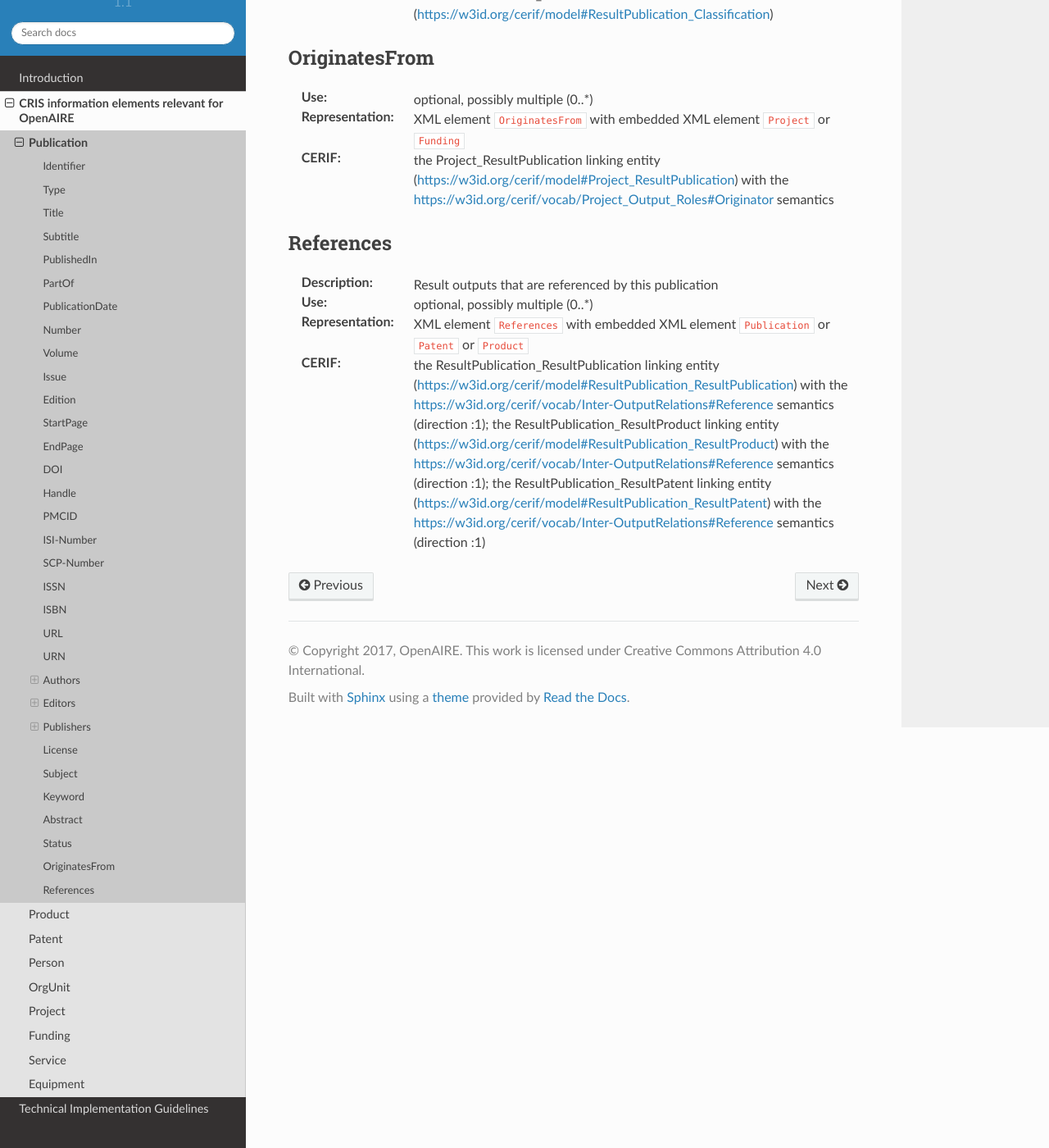
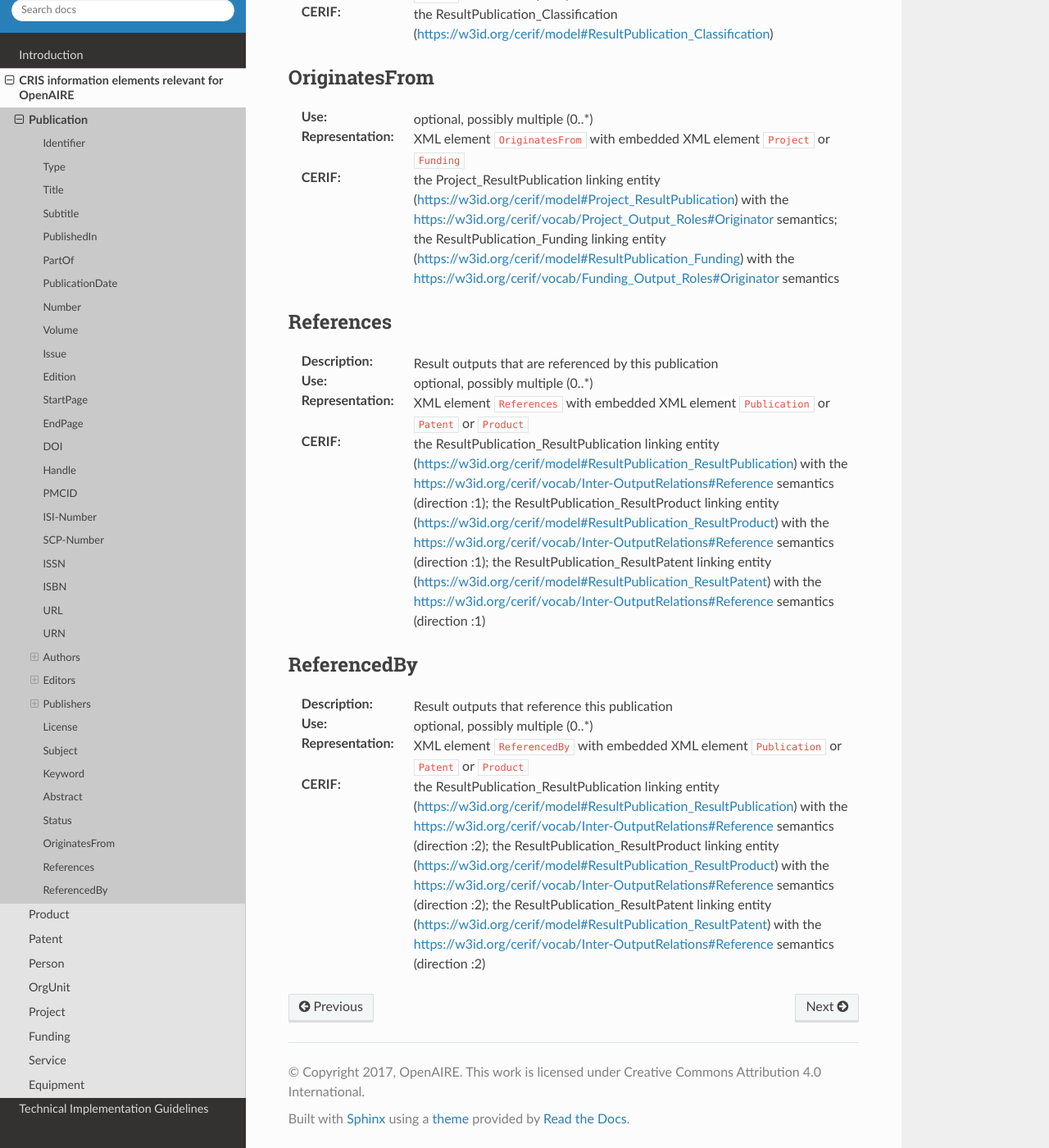
Before and after one commit to openaire/guidelines-cris-managers, a Sphinx documentation site: the page built from docs/cerif_xml_publication_entity.rst, in a window 1280 px wide and 1400 px high, scrolled down 11813 px. Shown: the whole window at 82% size. Built offline with Sphinx 7.4.7 and the Read the Docs theme 2.0.0, drawn with Linux system fonts in a browser that asks for light colours; some of the changed text lies outside the part shown.

Commit message:
A few improvements
- Subject has a description
- Keyword description improved
- OriginatesFrom can link to Funding too
- added ReferencedBy

```diff
--- a/docs/cerif_xml_publication_entity.rst
+++ b/docs/cerif_xml_publication_entity.rst
@@ -285,6 +285,7 @@
 
 Subject
 ^^^^^^^
+:Description: The subject of the publication from a classification
 :Use: optional, possibly multiple (0..*)
 :Representation: XML element ``Subject`` containing the classification identifier and having a ``scheme`` attribute to specify the classification scheme identifier
 :CERIF: the ResultPublication_Classification (`<https://w3id.org/cerif/model#ResultPublication_Classification>`_)
@@ -292,7 +293,7 @@
 
 Keyword
 ^^^^^^^
-:Description: A single keyword or key expression per XML element. Please repeat this element even if in the same language.
+:Description: A single keyword or key expression. Please repeat to serialize separate keywords or key expressions.
 :Use: optional, possibly multiple (0..*)
 :Representation: XML element ``Keyword`` as a multilingual string
 :CERIF: the ResultPublication.Keyword attribute (`<https://w3id.org/cerif/model#ResultPublication.Keyword>`_)
@@ -316,7 +317,7 @@
 ^^^^^^^^^^^^^^
 :Use: optional, possibly multiple (0..*)
 :Representation: XML element ``OriginatesFrom`` with embedded XML element ``Project`` or ``Funding``
-:CERIF: the Project_ResultPublication linking entity (`<https://w3id.org/cerif/model#Project_ResultPublication>`_) with the `<https://w3id.org/cerif/vocab/Project_Output_Roles#Originator>`_ semantics
+:CERIF: the Project_ResultPublication linking entity (`<https://w3id.org/cerif/model#Project_ResultPublication>`_) with the `<https://w3id.org/cerif/vocab/Project_Output_Roles#Originator>`_ semantics; the ResultPublication_Funding linking entity (`<https://w3id.org/cerif/model#ResultPublication_Funding>`_) with the `<https://w3id.org/cerif/vocab/Funding_Output_Roles#Originator>`_ semantics
 
 
 References
@@ -325,3 +326,11 @@
 :Use: optional, possibly multiple (0..*)
 :Representation: XML element ``References`` with embedded XML element ``Publication`` or ``Patent`` or ``Product``
 :CERIF: the ResultPublication_ResultPublication linking entity (`<https://w3id.org/cerif/model#ResultPublication_ResultPublication>`_) with the `<https://w3id.org/cerif/vocab/Inter-OutputRelations#Reference>`_ semantics (direction :1); the ResultPublication_ResultProduct linking entity (`<https://w3id.org/cerif/model#ResultPublication_ResultProduct>`_) with the `<https://w3id.org/cerif/vocab/Inter-OutputRelations#Reference>`_ semantics (direction :1); the ResultPublication_ResultPatent linking entity (`<https://w3id.org/cerif/model#ResultPublication_ResultPatent>`_) with the `<https://w3id.org/cerif/vocab/Inter-OutputRelations#Reference>`_ semantics (direction :1)
+
+
+ReferencedBy
+^^^^^^^^^^^^
+:Description: Result outputs that reference this publication
+:Use: optional, possibly multiple (0..*)
+:Representation: XML element ``ReferencedBy`` with embedded XML element ``Publication`` or ``Patent`` or ``Product``
+:CERIF: the ResultPublication_ResultPublication linking entity (`<https://w3id.org/cerif/model#ResultPublication_ResultPublication>`_) with the `<https://w3id.org/cerif/vocab/Inter-OutputRelations#Reference>`_ semantics (direction :2); the ResultPublication_ResultProduct linking entity (`<https://w3id.org/cerif/model#ResultPublication_ResultProduct>`_) with the `<https://w3id.org/cerif/vocab/Inter-OutputRelations#Reference>`_ semantics (direction :2); the ResultPublication_ResultPatent linking entity (`<https://w3id.org/cerif/model#ResultPublication_ResultPatent>`_) with the `<https://w3id.org/cerif/vocab/Inter-OutputRelations#Reference>`_ semantics (direction :2)
```
